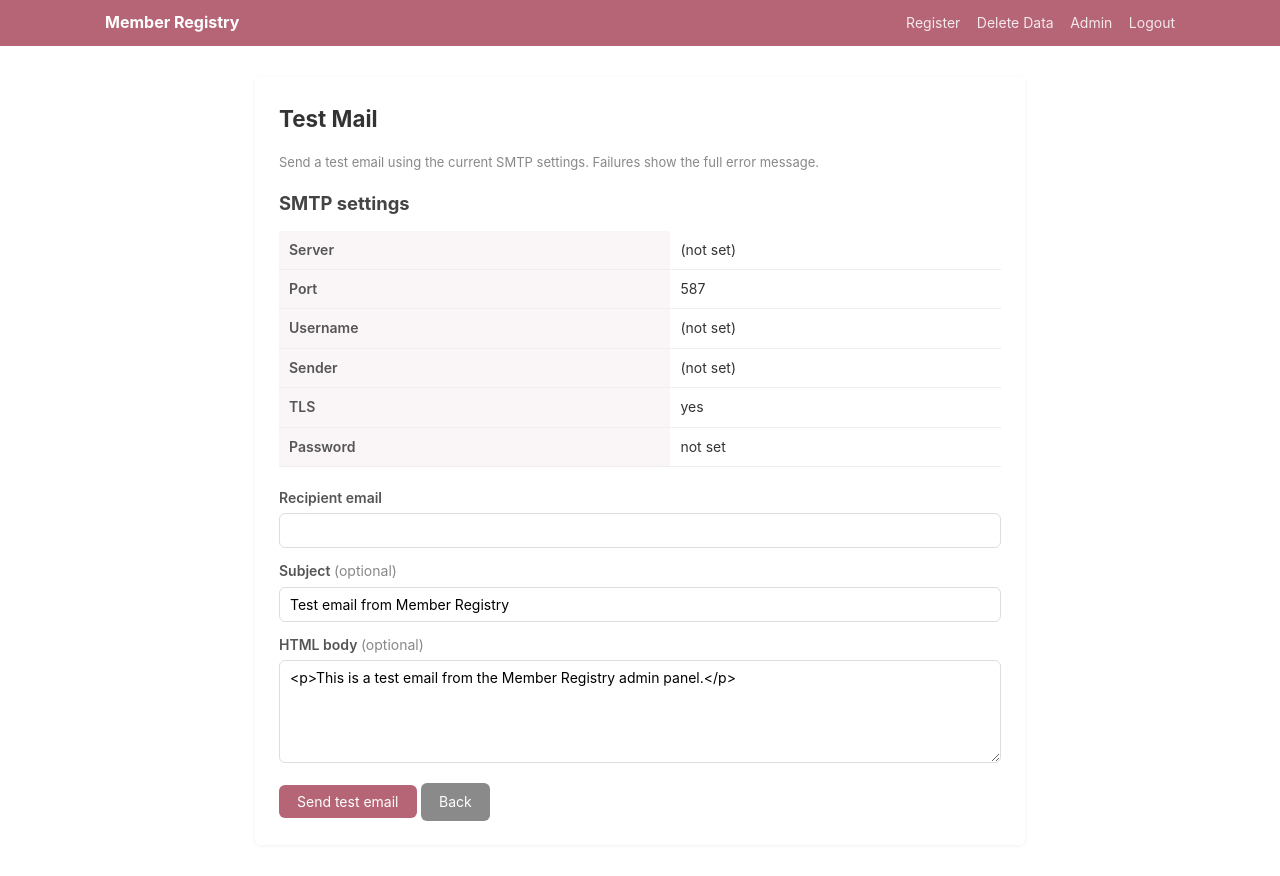
After one commit to roy-adler/member-registry, a Flask app: page /admin/test-mail in a window 1280 px wide. The commit adds this page. Run offline with Flask 3, Linux system fonts and the light colour scheme; a user stored in the database is signed in.

Commit message:
Add test email functionality in admin panel and improve email sending error handling

```diff
--- a/app.py
+++ b/app.py
@@ -21,9 +21,11 @@ db = SQLAlchemy()
 login_manager = LoginManager()
 
 
-def create_app():
+def create_app(test_config=None):
     app = Flask(__name__)
     app.config.from_object('config.Config')
+    if test_config:
+        app.config.update(test_config)
     app.wsgi_app = ProxyFix(app.wsgi_app, x_for=1, x_proto=1, x_host=1, x_prefix=1)
 
     db.init_app(app)
@@ -115,7 +117,7 @@ def send_email(app, to, subject, html_body):
     username = app.config.get('MAIL_USERNAME', '')
     if not server_cfg or not username:
         logger.info(f'Email to {to} skipped — SMTP not configured')
-        return False
+        return False, 'SMTP not configured (MAIL_SERVER or MAIL_USERNAME is empty).'
     try:
         sender = app.config.get('MAIL_SENDER') or username
         port = app.config.get('MAIL_PORT', 587)
@@ -135,16 +137,19 @@ def send_email(app, to, subject, html_body):
             server.send_message(msg)
 
         logger.info(f'Email sent successfully to {to}')
-        return True
+        return True, None
     except smtplib.SMTPAuthenticationError as e:
+        error = f'SMTPAuthenticationError: {e}'
         logger.error(f'SMTP auth failed for {username}: {e}')
-        return False
+        return False, error
     except smtplib.SMTPException as e:
+        error = f'{type(e).__name__}: {e}'
         logger.error(f'SMTP error sending to {to}: {e}')
-        return False
+        return False, error
     except Exception as e:
-        logger.error(f'Failed to send email to {to}: {type(e).__name__}: {e}')
-        return False
+        error = f'{type(e).__name__}: {e}'
+        logger.error(f'Failed to send email to {to}: {error}')
+        return False, error
 
 
 def register_routes(app):
@@ -182,7 +187,7 @@ def register_routes(app):
         token = generate_confirmation_token(email, app.config['SECRET_KEY'])
         confirm_url = url_for('confirm_email', token=token, _external=True)
 
-        email_sent = send_email(
+        email_sent, _ = send_email(
             app, email, 'Confirm your registration',
             f'<h2>Confirm your email</h2>'
             f'<p>Please click the link below to confirm your registration:</p>'
@@ -225,7 +230,7 @@ def register_routes(app):
         token = generate_confirmation_token(email_addr, app.config['SECRET_KEY'])
         confirm_url = url_for('confirm_email', token=token, _external=True)
 
-        email_sent = send_email(
+        email_sent, _ = send_email(
             app, email_addr, 'Confirm your registration',
             f'<h2>Confirm your email</h2>'
             f'<p>Please click the link below to confirm your registration:</p>'
@@ -252,7 +257,7 @@ def register_routes(app):
         token = generate_confirmation_token(member.email, app.config['SECRET_KEY'])
         confirm_url = url_for('confirm_email', token=token, _external=True)
 
-        email_sent = send_email(
+        email_sent, _ = send_email(
             app, member.email, 'Confirm your registration',
             f'<h2>Confirm your email</h2>'
             f'<p>Please click the link below to confirm your registration:</p>'
@@ -275,7 +280,7 @@ def register_routes(app):
                 token = generate_confirmation_token(email, app.config['SECRET_KEY'])
                 delete_url = url_for('delete_confirm', token=token, _external=True)
 
-                email_sent = send_email(
+                email_sent, _ = send_email(
                     app, email, 'Confirm data deletion',
                     f'<h2>Confirm Deletion</h2>'
                     f'<p>Click the link below to permanently delete your data:</p>'
@@ -420,6 +425,35 @@ def register_routes(app):
         flash(f'Import complete: {added} added, {skipped} skipped (duplicate or invalid).', 'success')
         return redirect(url_for('admin_dashboard'))
 
+    @app.route('/admin/test-mail', methods=['GET', 'POST'])
+    @login_required
+    def admin_test_mail():
+        result = None
+        if request.method == 'POST':
+            to = request.form.get('email', '').strip()
+            subject = request.form.get('subject', '').strip() or 'Test email from Member Registry'
+            body = request.form.get('body', '').strip() or (
+                '<p>This is a test email from the Member Registry admin panel.</p>'
+            )
+            if not to:
+                flash('Email is required.', 'error')
+            else:
+                ok, error = send_email(app, to, subject, body)
+                if ok:
+                    result = {'ok': True, 'message': f'Test email sent to {to}.'}
+                else:
+                    result = {'ok': False, 'message': error}
+
+        mail_config = {
+            'server': app.config.get('MAIL_SERVER') or '(not set)',
+            'port': app.config.get('MAIL_PORT', 587),
+            'username': app.config.get('MAIL_USERNAME') or '(not set)',
+            'sender': (app.config.get('MAIL_SENDER') or app.config.get('MAIL_USERNAME') or '(not set)'),
+            'use_tls': app.config.get('MAIL_USE_TLS', True),
+            'password_set': bool(app.config.get('MAIL_PASSWORD')),
+        }
+        return render_template('admin_test_mail.html', mail_config=mail_config, result=result)
+
 
 app = create_app()
 
--- a/static/style.css
+++ b/static/style.css
@@ -64,11 +64,12 @@ h2 { color: var(--color-heading-sub); margin-bottom: 12px; font-size: 1.15em; }
 
 /* ===== Forms ===== */
 label { display: block; margin-bottom: 4px; font-weight: 600; color: var(--color-text-label); font-size: 14px; }
-input[type="text"], input[type="email"], input[type="tel"], input[type="password"] {
+input[type="text"], input[type="email"], input[type="tel"], input[type="password"], textarea {
     width: 100%; padding: 8px 10px; border: 1px solid var(--color-border); border-radius: var(--border-radius);
     font-size: 14px; margin-bottom: 12px; transition: border-color 0.3s; font-family: var(--font-family);
 }
-input:focus { outline: none; border-color: var(--color-primary); }
+textarea { resize: vertical; min-height: 80px; }
+input:focus, textarea:focus { outline: none; border-color: var(--color-primary); }
 
 /* ===== Buttons ===== */
 .btn {
--- a/templates/admin.html
+++ b/templates/admin.html
@@ -6,6 +6,7 @@
     <div style="display: flex; justify-content: space-between; align-items: center; flex-wrap: wrap; gap: 8px; margin-bottom: 12px;">
         <h1 style="margin-bottom: 0;">Member List</h1>
         <div style="display: flex; gap: 8px; align-items: center;">
+            <a href="{{ url_for('admin_test_mail') }}" class="btn btn-secondary">Test Mail</a>
             <a href="{{ url_for('admin_export') }}" class="btn btn-primary">Download CSV</a>
             <form method="POST" action="{{ url_for('admin_import') }}" enctype="multipart/form-data" style="display: flex; gap: 8px; align-items: center;">
                 <input type="file" name="file" accept=".csv" required style="font-size: 13px;">
--- /dev/null
+++ b/templates/admin_test_mail.html
@@ -0,0 +1,38 @@
+{% extends "base.html" %}
+{% block title %}Test Mail{% endblock %}
+{% block content %}
+<div class="card">
+    <h1>Test Mail</h1>
+    <p class="text-muted text-small" style="margin-bottom: 16px;">
+        Send a test email using the current SMTP settings. Failures show the full error message.
+    </p>
+
+    <h2>SMTP settings</h2>
+    <table style="margin-bottom: 20px; margin-top: 0;">
+        <tr><th>Server</th><td>{{ mail_config.server }}</td></tr>
+        <tr><th>Port</th><td>{{ mail_config.port }}</td></tr>
+        <tr><th>Username</th><td>{{ mail_config.username }}</td></tr>
+        <tr><th>Sender</th><td>{{ mail_config.sender }}</td></tr>
+        <tr><th>TLS</th><td>{{ 'yes' if mail_config.use_tls else 'no' }}</td></tr>
+        <tr><th>Password</th><td>{{ 'set' if mail_config.password_set else 'not set' }}</td></tr>
+    </table>
+
+    {% if result %}
+    <div class="flash flash-{{ 'success' if result.ok else 'error' }}" style="white-space: pre-wrap;">{{ result.message }}</div>
+    {% endif %}
+
+    <form method="POST">
+        <label for="email">Recipient email</label>
+        <input type="email" id="email" name="email" required value="{{ request.form.get('email', '') }}">
+
+        <label for="subject">Subject <span class="optional-label">(optional)</span></label>
+        <input type="text" id="subject" name="subject" value="{{ request.form.get('subject', 'Test email from Member Registry') }}">
+
+        <label for="body">HTML body <span class="optional-label">(optional)</span></label>
+        <textarea id="body" name="body" rows="5">{{ request.form.get('body', '<p>This is a test email from the Member Registry admin panel.</p>') }}</textarea>
+
+        <button type="submit" class="btn btn-primary">Send test email</button>
+        <a href="{{ url_for('admin_dashboard') }}" class="btn btn-secondary">Back</a>
+    </form>
+</div>
+{% endblock %}
```
Also changed, not shown: test_app.py (added, +133 -0 lines), instance/members.db (added), 1 other file.
